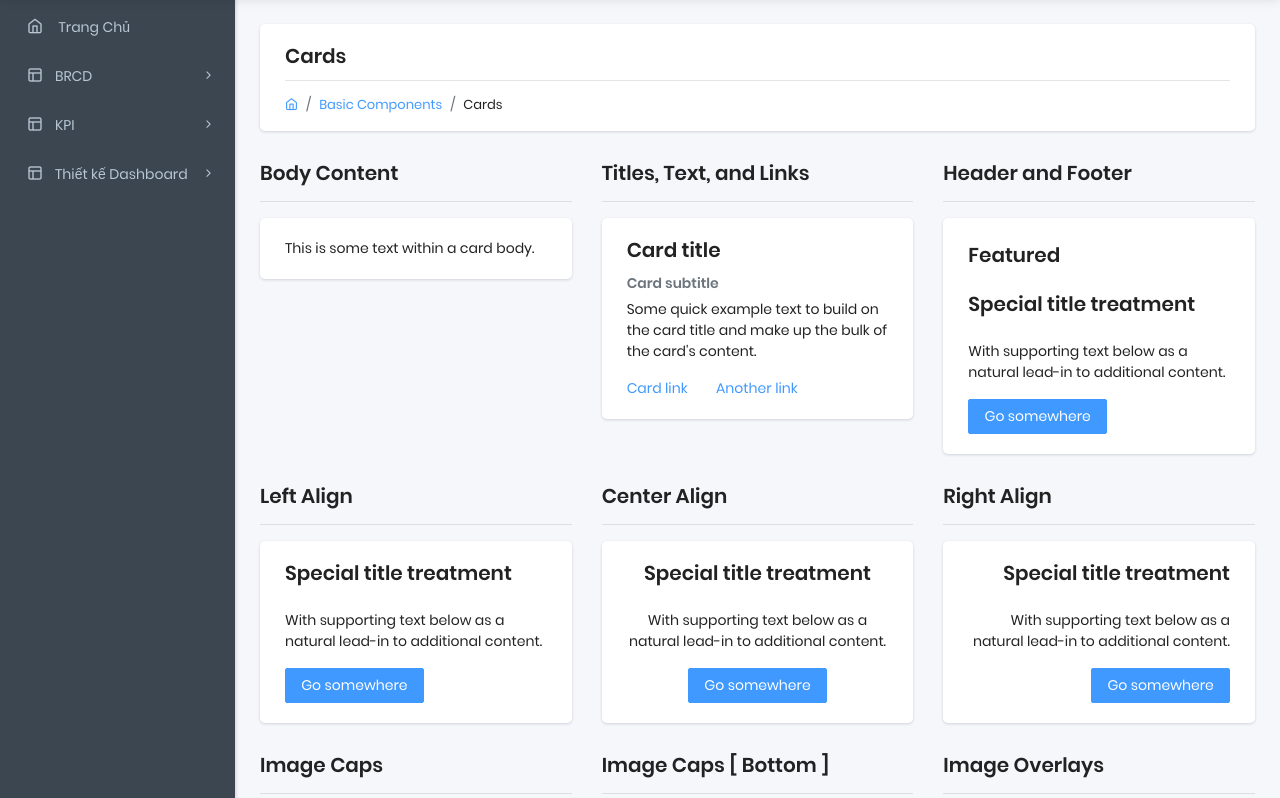
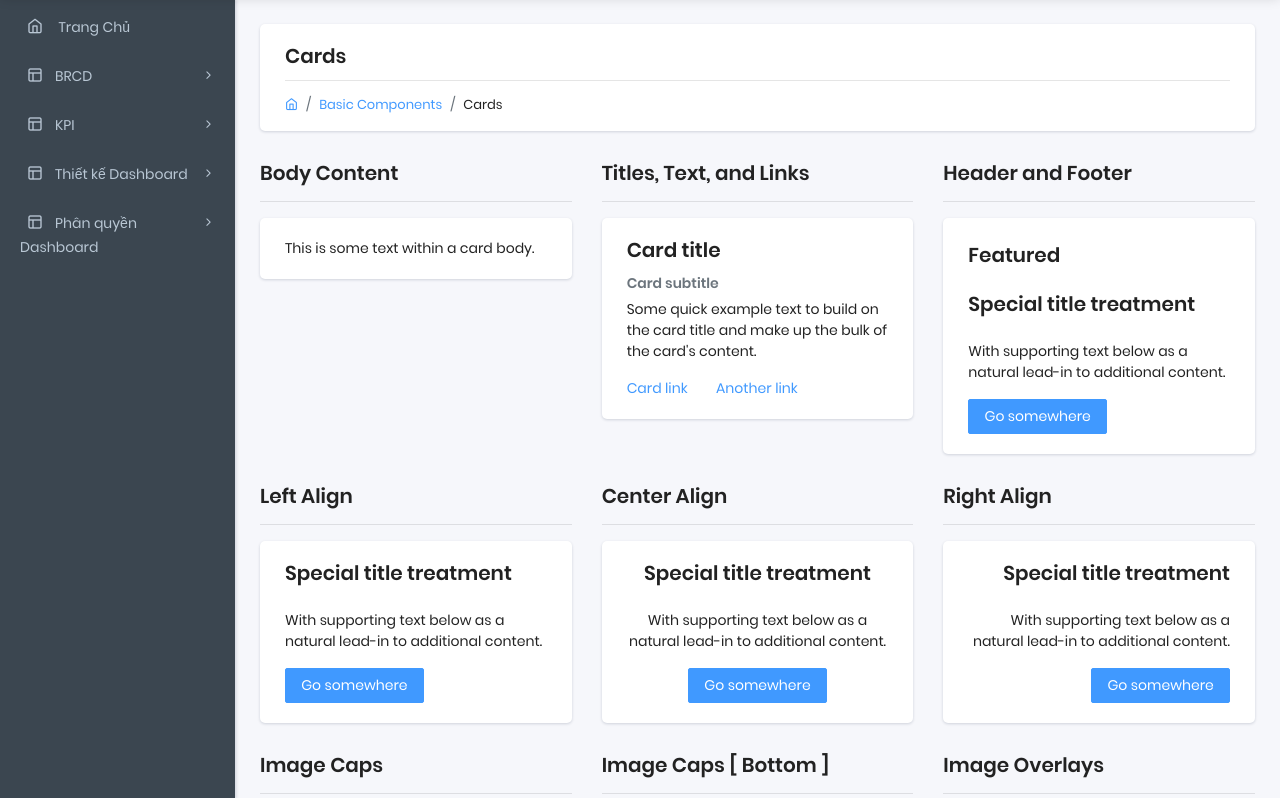
Before and after one commit to thanhnhagia/rp, a Django app: template core/templates/bc_card.html in a window 1280 px wide. Shown: the part 57-855 px from the top of the page. Run offline with Django 3.2, Linux system fonts and the light colour scheme; the template is opened without the code that fills it, so the values that code supplies are empty; some libraries are stand-ins or nearby versions.

Commit message:
core/templates/includes/sidebar.html

```diff
--- a/core/templates/includes/sidebar.html
+++ b/core/templates/includes/sidebar.html
@@ -58,6 +58,12 @@
 							<li><a href="{% url 'tests' %}">tests</a></li>
 						</ul>
 					</li>
+					<li class="nav-item pcoded-hasmenu">
+						<a href="#!" class="nav-link "><span class="pcoded-micon"><i class="feather icon-layout"></i></span><span class="pcoded-mtext">Phân quyền Dashboard</span></a>
+						<ul class="pcoded-submenu">
+							<li><a href="#">Phân quyền truy cập</a></li>
+						</ul>
+					</li>
 					<!--<li class="nav-item pcoded-menu-caption">
 					    <label>Forms &amp; table</label>
 					</li>-->
```
